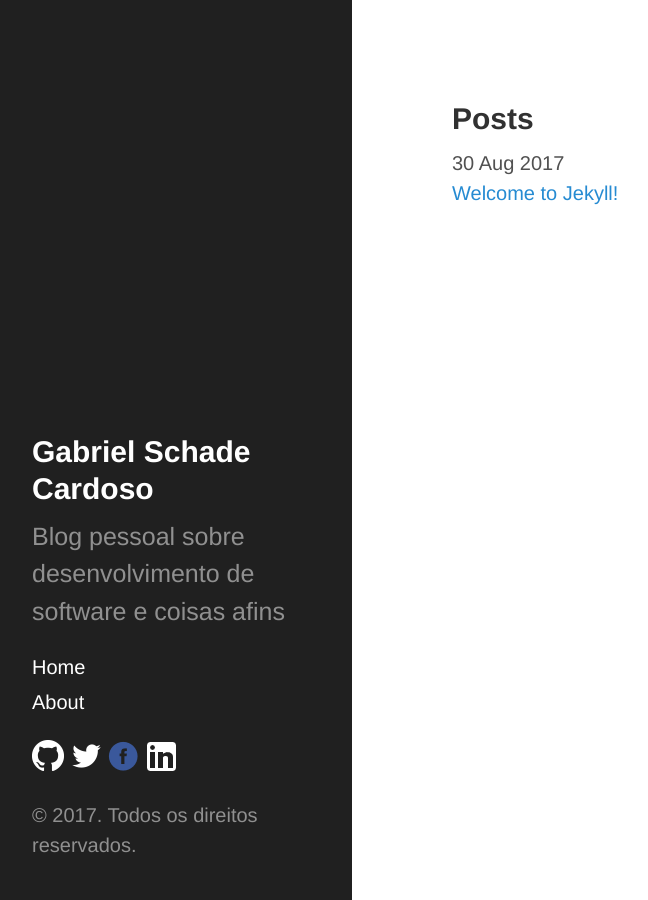
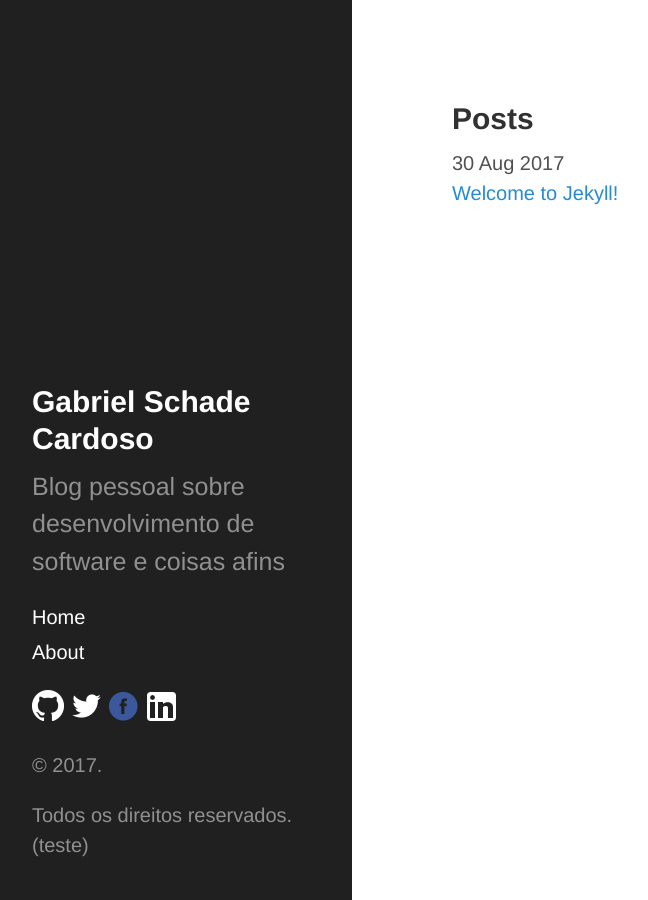
Before and after one commit to gabrielschade/gabrielschade.github.io, a Jekyll site: the page built from index.md, in a window 1280 px wide. Shown: the whole page, without its empty margins (8-656 px from the left). Built offline with Jekyll 4.4.1, drawn with Linux system fonts in a browser that asks for light colours; comment, search, counter and statistics services are not loaded.

Commit message:
teste-update-page

```diff
--- a/_includes/sidebar.html
+++ b/_includes/sidebar.html
@@ -42,6 +42,7 @@
 
     </div>
 
-    <p>&copy; {{ site.time | date: '%Y' }}. Todos os direitos reservados.</p>
+    <p>&copy; {{ site.time | date: '%Y' }}.</p>
+    <p>Todos os direitos reservados. (teste)</p>
   </div>
 </div>
```
